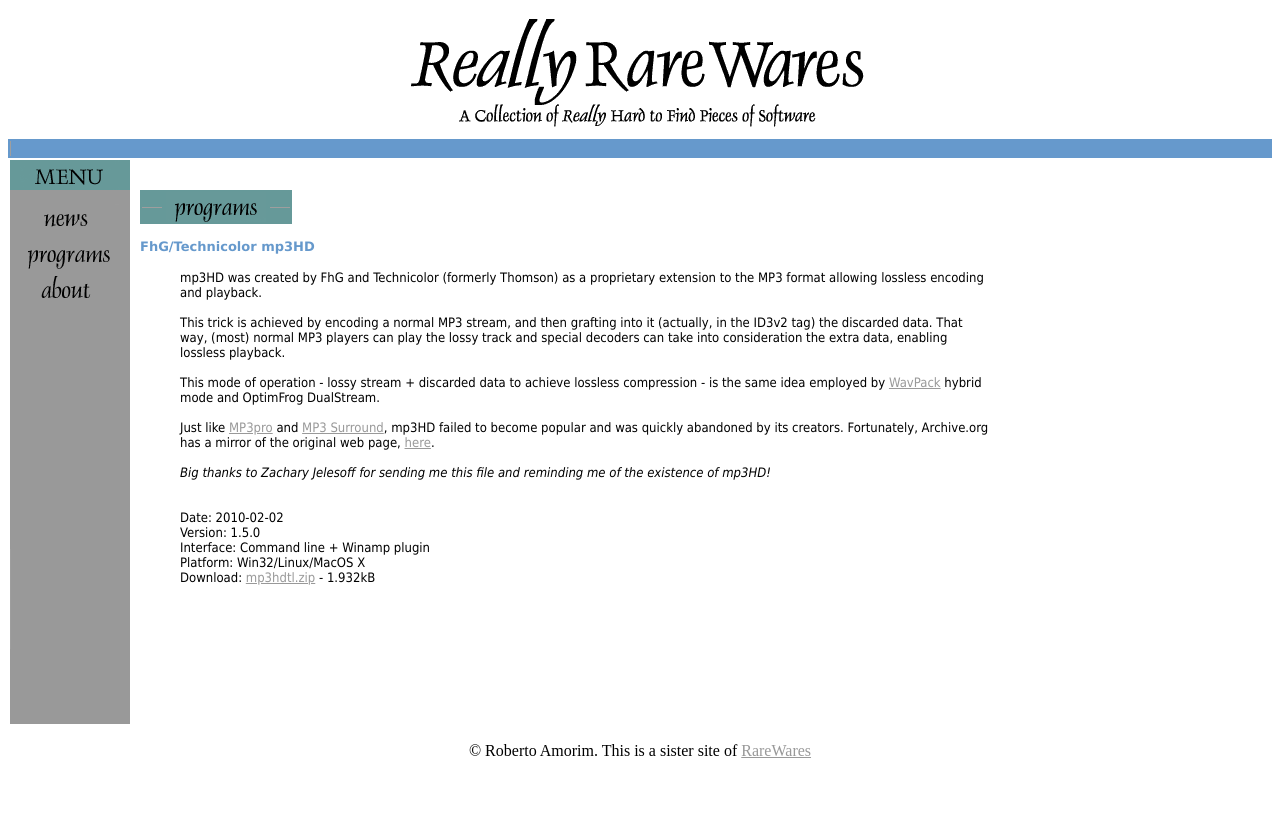
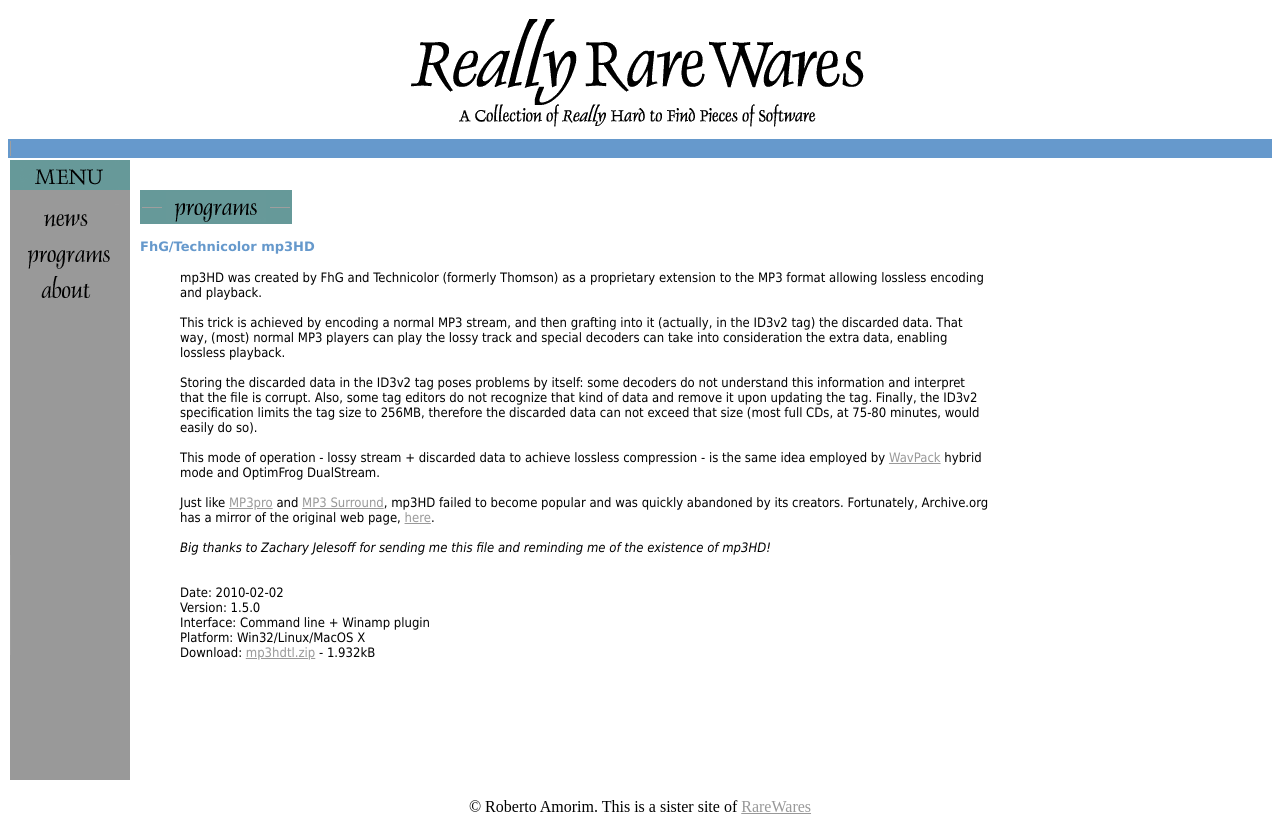
Before and after one commit to rjamorim/rrw, a PHP site: page /fhgmp3hd.php in a window 1280 px wide. Before the commit the page ends 758 px from the top, so only its background shows below. Run offline with PHP 8.4, Linux system fonts and the light colour scheme; grey boxes are pictures that could not be loaded.

Commit message:
Criticism of the format's technical choices

```diff
--- a/fhgmp3hd.php
+++ b/fhgmp3hd.php
@@ -1,4 +1,5 @@
 <!DOCTYPE HTML PUBLIC "-//W3C//DTD HTML 4.01 Transitional//EN">
+<meta http-equiv="Content-Type" content="text/html;charset=UTF-8">
 
 <HTML>
 <HEAD>
@@ -53,9 +54,9 @@
 
 
       </table>
-<br><br><br><br><br><br><br><br><br><br><br><br><br><br><br>
+<br><br><br><br><br><br><br><br><br><br><br>
       <table border="0" cellpadding="0" cellspacing="0" width="120">
-    <tr><td height=250><img width=1 height=100 src="dot.gif"></td></tr>
+    <tr><td height=350><img width=1 height=100 src="dot.gif"></td></tr>
       </table>
       </font>
       </td>
@@ -99,6 +100,13 @@
         MP3 players can play the lossy track and special decoders can take into
         consideration the extra data, enabling lossless playback.<br><br>
 
+        Storing the discarded data in the ID3v2 tag poses problems by itself: some
+        decoders do not understand this information and interpret that the file is
+        corrupt. Also, some tag editors do not recognize that kind of data and remove
+        it upon updating the tag. Finally, the ID3v2 specification limits the tag
+        size to 256MB, therefore the discarded data can not exceed that size (most
+        full CDs, at 75-80 minutes, would easily do so).<br><br>
+
         This mode of operation - lossy stream + discarded data to achieve lossless
         compression - is the same idea employed by <a href="wavpack.php">WavPack</a>
         hybrid mode and OptimFrog DualStream.<br><br>
```
